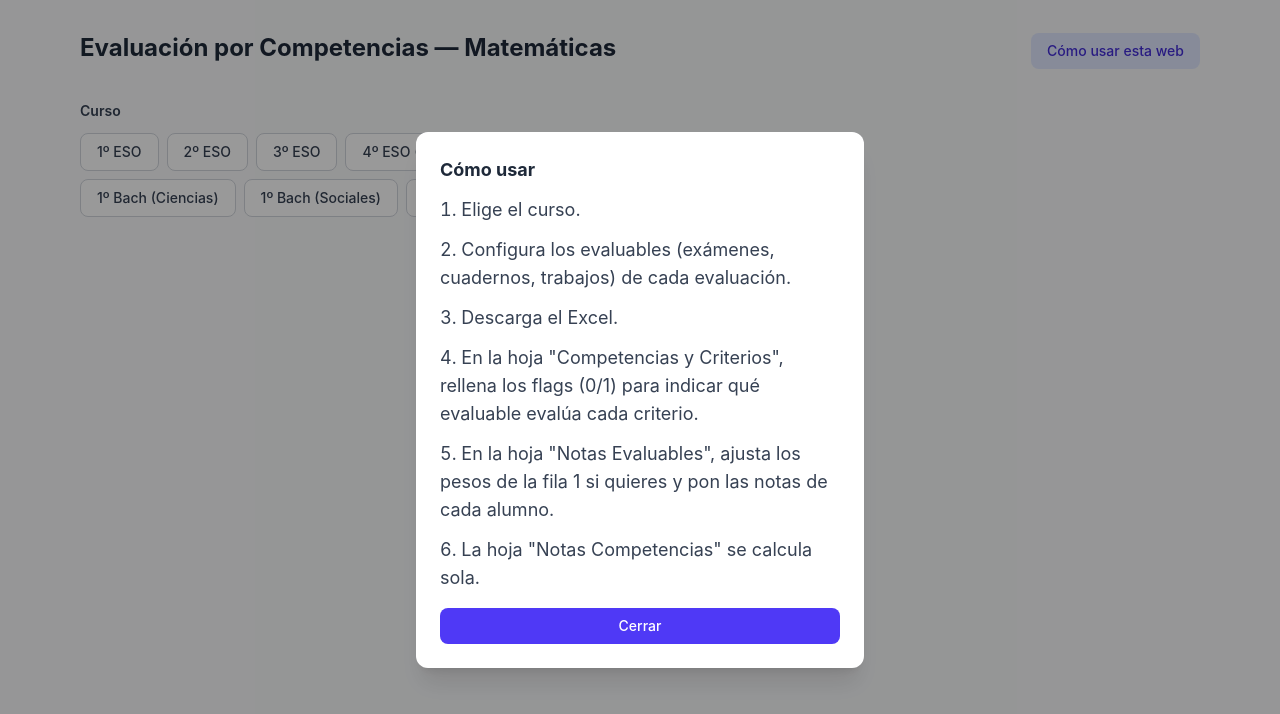
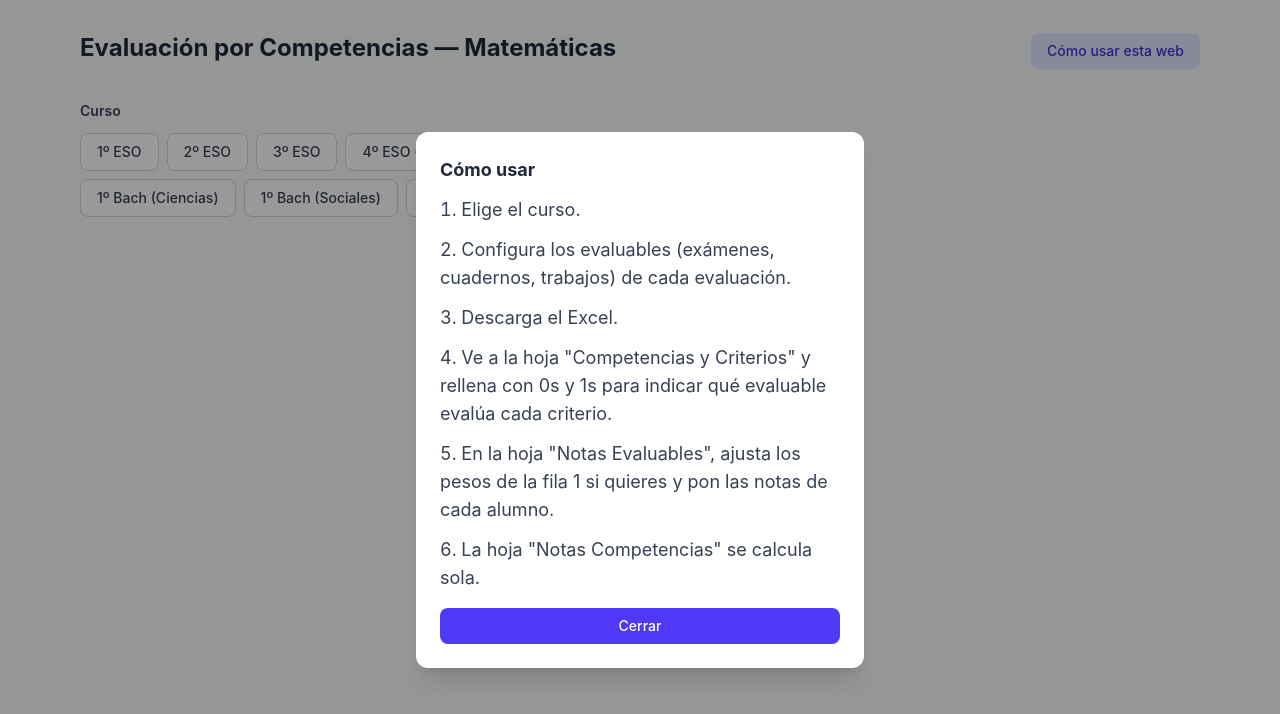
Before and after one commit to sheriffff/compentencias_eso_bachillerato, a Vue app: page / in a window 1280 px wide. Both pictures are taken after a click on the button "Cómo usar esta web". Shown: the top 714 px of the page. Built offline with nearby package versions, Linux system fonts and the light colour scheme.

Commit message:
improve5

```diff
--- a/src/App.vue
+++ b/src/App.vue
@@ -92,7 +92,7 @@ function download() {
             <li>Elige el curso.</li>
             <li>Configura los evaluables (exámenes, cuadernos, trabajos) de cada evaluación.</li>
             <li>Descarga el Excel.</li>
-            <li>En la hoja "Competencias y Criterios", rellena los flags (0/1) para indicar qué evaluable evalúa cada criterio.</li>
+            <li>Ve a la hoja "Competencias y Criterios" y rellena con 0s y 1s para indicar qué evaluable evalúa cada criterio.</li>
             <li>En la hoja "Notas Evaluables", ajusta los pesos de la fila 1 si quieres y pon las notas de cada alumno.</li>
             <li>La hoja "Notas Competencias" se calcula sola.</li>
           </ol>
--- a/src/composables/useExcelGenerator.js
+++ b/src/composables/useExcelGenerator.js
@@ -32,7 +32,7 @@ export function useExcelGenerator() {
     // ==========================================
     const wsInst = wb.addWorksheet('Instrucciones')
     const instrucciones = [
-      '1. Ve a la hoja "Competencias y Criterios" y rellena los flags (0 o 1) para indicar qué evaluable evalúa cada criterio.',
+      '1. Ve a la hoja "Competencias y Criterios" y rellena con 0s y 1s para indicar qué evaluable evalúa cada criterio.',
       '2. Ve a la hoja "Notas Evaluables". En la fila 1 puedes ajustar los pesos relativos de cada evaluable (por defecto reparten equitativamente).',
       '3. En esa misma hoja, introduce las notas de cada alumno. Las medias ponderadas se calculan automáticamente.',
       '4. La hoja "Notas Competencias" calcula automáticamente la nota de cada criterio y competencia a partir de los flags y las notas.'
```
